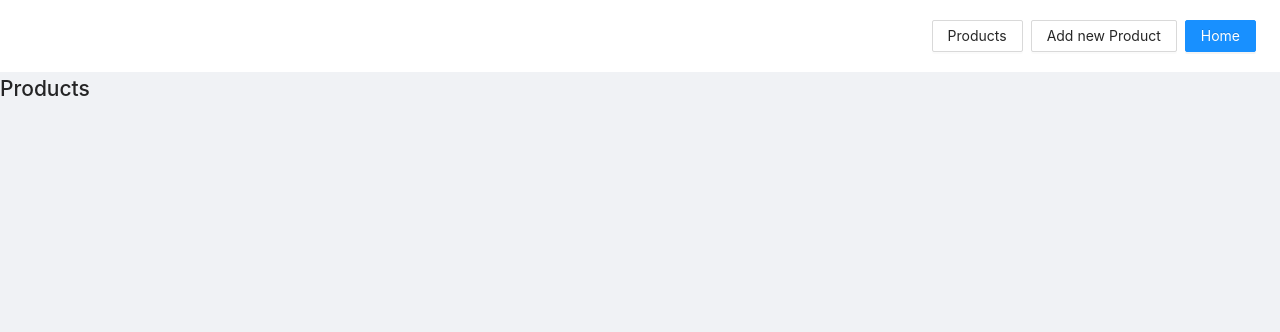
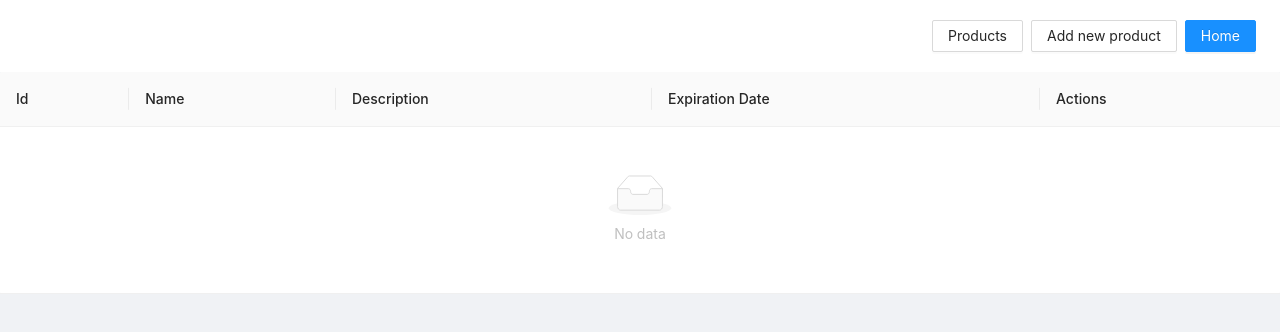
Before and after one commit to Viniciusog/products-react-typescript-antd, a React (Create React App) app: page /products in a window 1280 px wide. Shown: the top 332 px of the page. Built offline with nearby package versions, Linux system fonts and the light colour scheme.

Commit message:
remove product

```diff
--- a/src/components/LayoutWrapper.tsx
+++ b/src/components/LayoutWrapper.tsx
@@ -1,4 +1,5 @@
 import { Layout, PageHeader, Button } from 'antd';
+import { NavLink } from 'react-router-dom';
 
 import { useContext } from "react"
 import { PagesContext } from "../store/pages-context";
@@ -9,6 +10,9 @@ const LayoutWrapper: React.FC = (props) => {
 
     const pagesContext = useContext(PagesContext)
 
+    const redirectPage = () => {
+        console.log("products")
+    }
     return (
         <Layout>
             <PageHeader
@@ -18,10 +22,14 @@ const LayoutWrapper: React.FC = (props) => {
                 title={pagesContext.headerTitle}
                 subTitle={pagesContext.headerSubtitle}
                 extra={[
-                    <Button key="3">Products</Button>,
-                    <Button key="2">Add new Product</Button>,
+                    <Button key="3" onClick={redirectPage}>
+                        <NavLink to="/products">Products</NavLink>
+                    </Button>,
+                    <Button key="2">
+                        <NavLink to="/new-product">Add new product</NavLink>
+                    </Button>,
                     <Button key="1" type="primary">
-                        Home
+                        <NavLink to="/">Home</NavLink>
                     </Button>,
                 ]} />
             <Content
--- a/src/models/product.ts
+++ b/src/models/product.ts
@@ -4,12 +4,14 @@ class Product  {
     name: string
     description: string
     expirationdate: string
+    key: string
 
-    constructor(id: string, name: string, description: string, expirationdate: string) {
+    constructor(id: string, name: string, description: string, expirationdate: string, key: string) {
         this.id = id;
         this.name = name;
         this.description = description;
         this.expirationdate = expirationdate;
+        this.key = key
     }
 }
 
--- a/src/pages/NewProduct.tsx
+++ b/src/pages/NewProduct.tsx
@@ -12,6 +12,7 @@ import { useState } from "react"
 
 import { PagesContext } from "../store/pages-context";
 import Product from "../models/product";
+import moment from "moment";
 
 const NewProduct: React.FC = (props) => {
 
@@ -50,9 +51,16 @@ const NewProduct: React.FC = (props) => {
                 enteredName,
                 enteredDescription,
                 enteredExpirationDate,
+                Math.random().toString()
             )
 
             productContext.onAdd(product)
+
+            alert("Product saved!")
+
+            setName("")
+            setDescription("")
+            setExpirationDate("")
         } else {
             alert("Values must not be empty!")
         }
@@ -77,10 +85,10 @@ const NewProduct: React.FC = (props) => {
             style={{ margin: "auto", marginTop: "20px", maxWidth: "min(600px, 90%)" }}
         >
             <Form.Item label="Name">
-                <Input onChange={nameChangeHandler}></Input>
+                <Input onChange={nameChangeHandler} value={name}></Input>
             </Form.Item>
             <Form.Item label="Description">
-                <Input onChange={descriptionChangeHandler}></Input>
+                <Input onChange={descriptionChangeHandler} value={description}></Input>
             </Form.Item>
             <Form.Item label="Expiration date">
                 <DatePicker style={{ width: "100%" }} onChange={dateChangeHandler}>
--- a/src/pages/Products.tsx
+++ b/src/pages/Products.tsx
@@ -1,9 +1,73 @@
 import React from 'react';
+import { useContext } from "react"
+import product from '../models/product';
+import { Table, Popconfirm, TableColumnProps, Button } from "antd"
+import { ProductContext } from "../store/products-context"
+import { idText } from 'typescript';
+import Product from '../models/product';
 
 const Products: React.FC = () => {
 
+    const productContext = useContext(ProductContext)
+
+    /* event: React.MouseEvent<HTMLElement, MouseEvent> | undefined */
+    const deleteProductHandler = (id: string) => {
+        productContext.onRemove(id)
+    }
+
+
+    const columns /*: TableColumnProps<Product>[] */ = [
+        {
+            title: "Id",
+            dataIndex: 'id',
+            key: 'id',
+        },
+        {
+            title: "Name",
+            dataIndex: 'name',
+            key: 'name',
+        },
+        {
+            title: "Description",
+            dataIndex: 'description',
+            key: 'description',
+        },
+        {
+            title: "Expiration Date",
+            //Esse dataIndex precisa ter o mesmo nome do atributo dos objetos do array de dados
+            //para que assim, o valor seja atribuído automaticamente na coluna certa.
+            dataIndex: 'expirationdate',
+            key: 'expirationdate',
+        },
+        {
+            title: "Actions",
+            dataIndex: 'action',
+            key: "action",
+            /*  render: (_: string, record: Product): JSX.Element => {
+                 <Popconfirm
+                     title="Are you sure you want to delete?"
+                     onConfirm={() => deleteProductHandler(record.id)}
+                 >
+                     <Button type="text">Delete</Button>
+                 </Popconfirm>
+             }, */
+            render: (_: string, record: Product): JSX.Element => {
+                return (
+                    <Popconfirm
+                        title="Are you sure you want to delete?"
+                        onConfirm={() => deleteProductHandler(record.id)}
+                    >
+                        <Button type="text">Delete</Button>
+                    </Popconfirm>
+                )
+            },
+        }
+    ]
+
     return (
-        <h1>Products</h1>
+        <Table columns={columns} dataSource={productContext.products}>
+
+        </Table>
     )
 }
 
```
